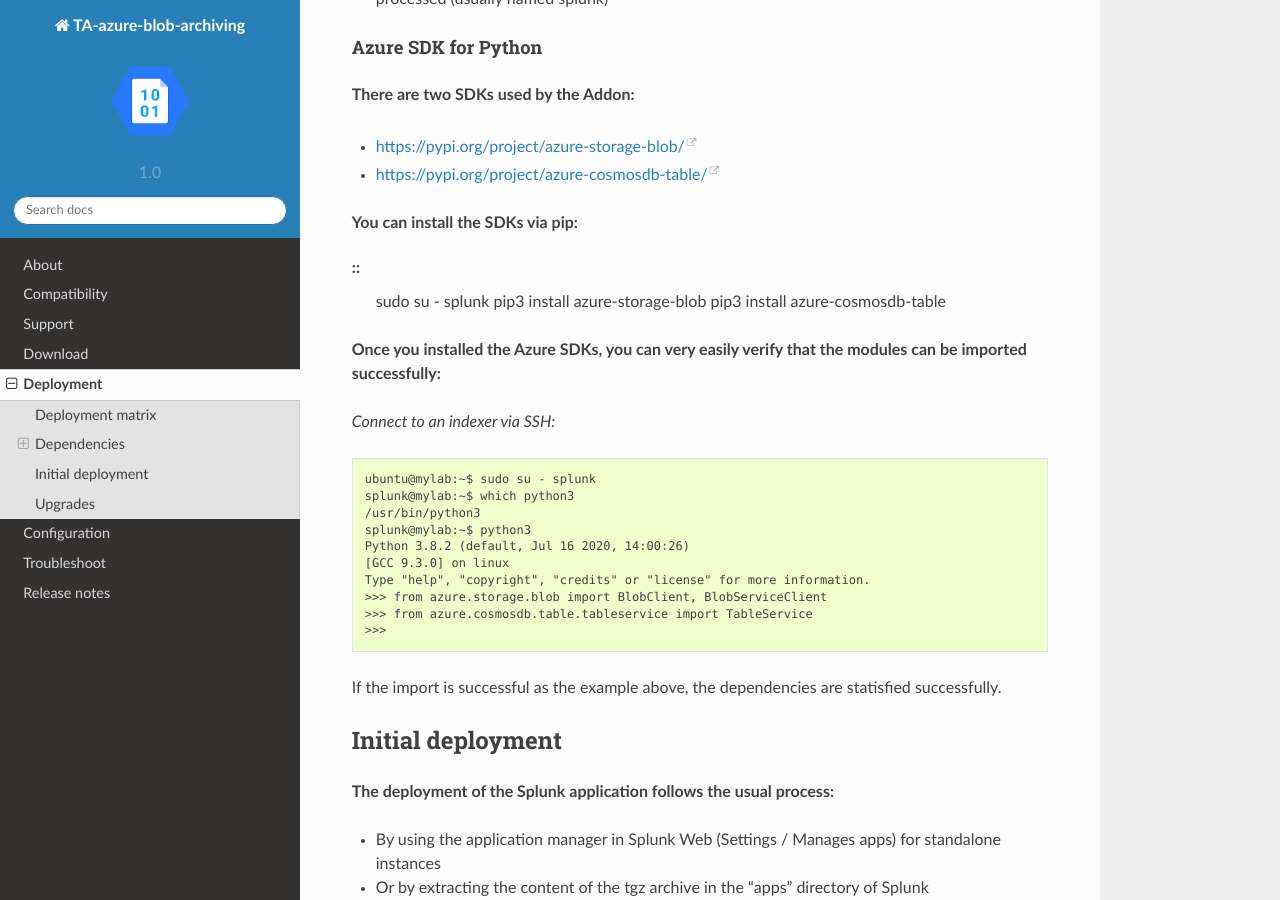
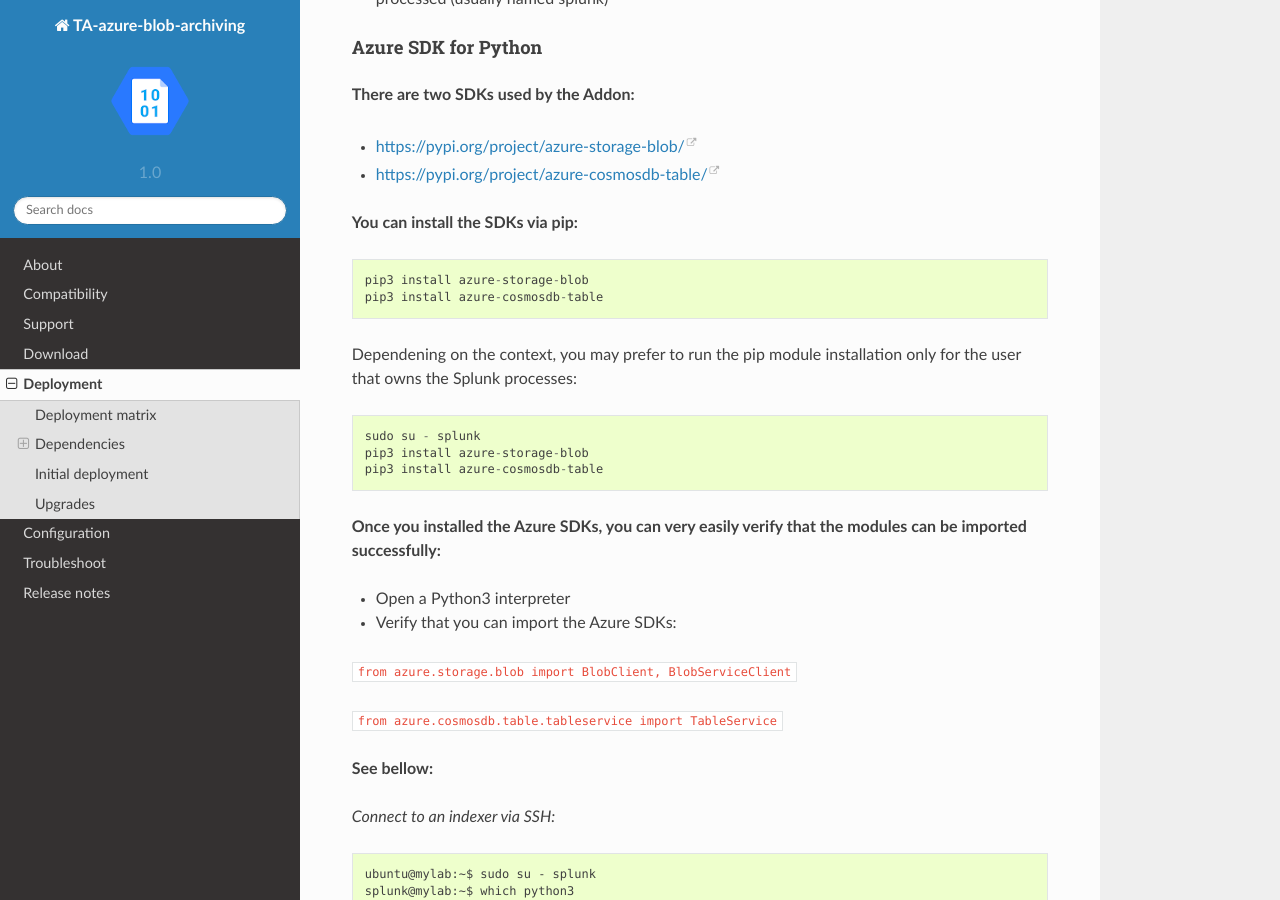
Before and after one commit to guilhemmarchand/TA-azure-blob-archiving, a Sphinx documentation site: the page built from docs/deployment.rst, in a window 1280 px wide and 900 px high, scrolled down 1046 px. Built offline with Sphinx 7.4.7 and the Read the Docs theme 2.0.0, drawn with Linux system fonts in a browser that asks for light colours.

Commit message:
docs update

```diff
--- a/docs/deployment.rst
+++ b/docs/deployment.rst
@@ -48,11 +48,28 @@ Azure SDK for Python
 **You can install the SDKs via pip:**
 
 ::
+
+    pip3 install azure-storage-blob
+    pip3 install azure-cosmosdb-table
+
+Dependening on the context, you may prefer to run the pip module installation only for the user that owns the Splunk processes:
+
+::
+
     sudo su - splunk
     pip3 install azure-storage-blob
     pip3 install azure-cosmosdb-table
 
 **Once you installed the Azure SDKs, you can very easily verify that the modules can be imported successfully:**
+
+- Open a Python3 interpreter
+- Verify that you can import the Azure SDKs:
+
+``from azure.storage.blob import BlobClient, BlobServiceClient``
+
+``from azure.cosmosdb.table.tableservice import TableService``
+
+**See bellow:**
 
 *Connect to an indexer via SSH:*
 
```
